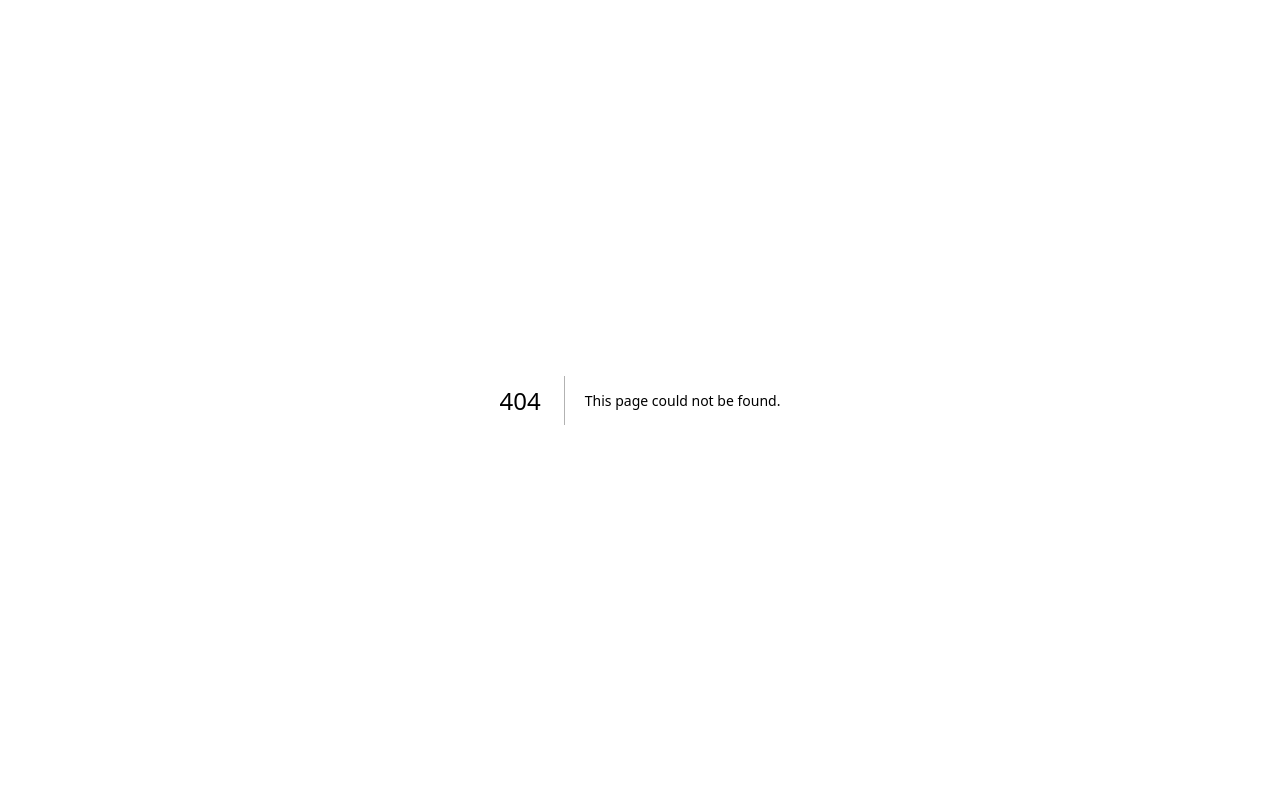
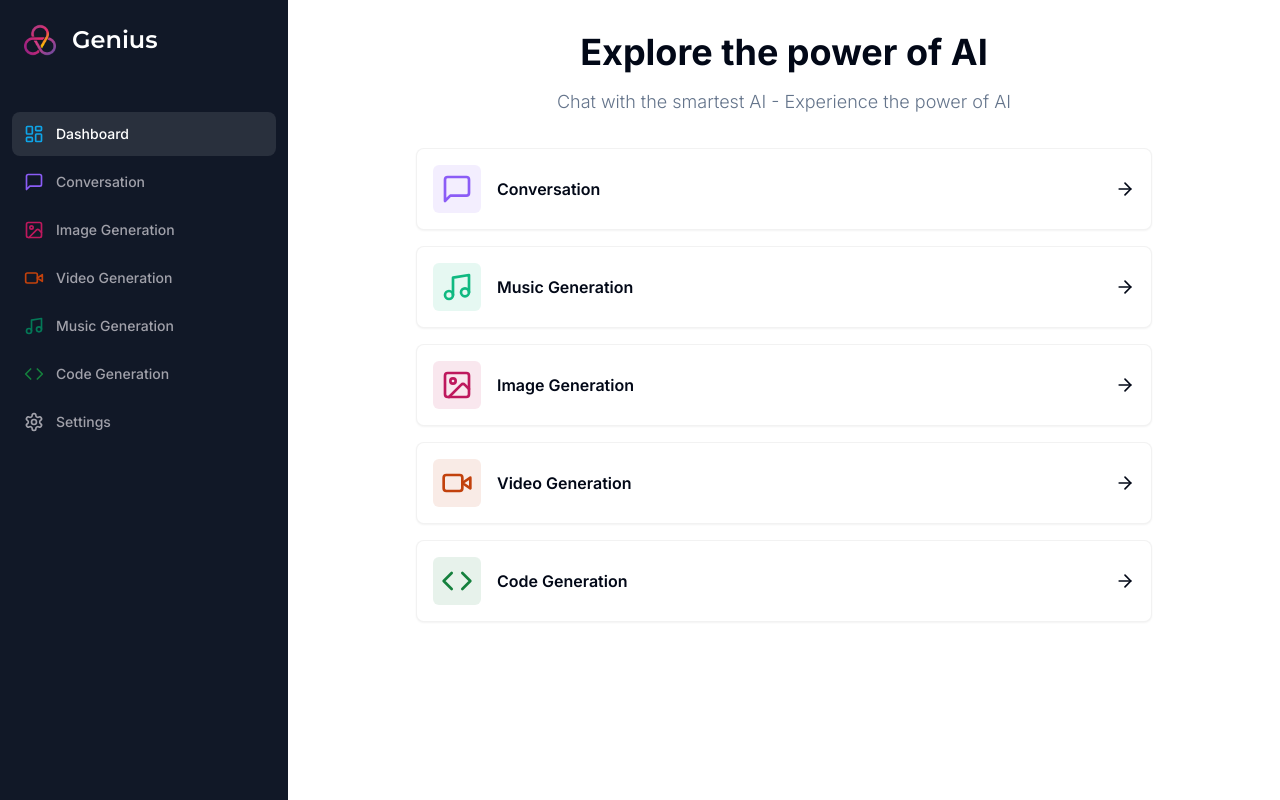
Before and after one commit to ketoprac/ai-saas, a Next.js app: page /dashboard in a window 1280 px wide. Before the commit this address had no page. Built offline with nearby package versions, Linux system fonts and the light colour scheme.

Commit message:
feat: add dashboard page

```diff
--- /dev/null
+++ b/app/(dashboard)/(routes)/dashboard/page.tsx
@@ -0,0 +1,88 @@
+"use client";
+
+import { Card } from "@/components/ui/card";
+import { cn } from "@/lib/utils";
+import {
+  ArrowRight,
+  Code,
+  ImageIcon,
+  MessageSquare,
+  Music,
+  Video,
+  VideoIcon,
+} from "lucide-react";
+import { useRouter } from "next/navigation";
+
+const tools = [
+  {
+    label: "Conversation",
+    icon: MessageSquare,
+    color: "text-violet-500",
+    bgColor: "bg-violet-500/10",
+    href: "/conversation",
+  },
+  {
+    label: "Music Generation",
+    icon: Music,
+    color: "text-emerald-500",
+    bgColor: "bg-emerald-500/10",
+    href: "/music",
+  },
+  {
+    label: "Image Generation",
+    icon: ImageIcon,
+    color: "text-pink-700",
+    bgColor: "bg-pink-700/10",
+    href: "/image",
+  },
+  {
+    label: "Video Generation",
+    icon: VideoIcon,
+    color: "text-orange-700",
+    bgColor: "bg-orange-700/10",
+    href: "/conversation",
+  },
+  {
+    label: "Code Generation",
+    icon: Code,
+    color: "text-green-700",
+    bgColor: "bg-green-700/10",
+    href: "/code",
+  },
+];
+
+const DashboardPage = () => {
+  const router = useRouter();
+
+  return (
+    <div>
+      <div className="mb-8 space-y-4">
+        <h2 className="text-2xl md:text-4xl font-bold text-center">
+          Explore the power of AI
+        </h2>
+        <p className="text-muted-foreground font-light text-sm md:text-lg text-center">
+          Chat with the smartest AI - Experience the power of AI
+        </p>
+      </div>
+      <div className="px-4 md:px-20 lg:px-32 space-y-4">
+        {tools.map((tool) => (
+          <Card
+            onClick={() => router.push(tool.href)}
+            key={tool.href}
+            className="p-4 border-black/5 flex items-center justify-between hover:shadow-md transition cursor-pointer"
+          >
+            <div className="flex items-center gap-x-4">
+              <div className={cn("p-2 w-fit rounded-md", tool.bgColor)}>
+                <tool.icon className={cn("w-8 h-8", tool.color)} />
+              </div>
+              <div className="font-semibold">{tool.label}</div>
+            </div>
+            <ArrowRight className="w-5 h-5" />
+          </Card>
+        ))}
+      </div>
+    </div>
+  );
+};
+
+export default DashboardPage;
```
